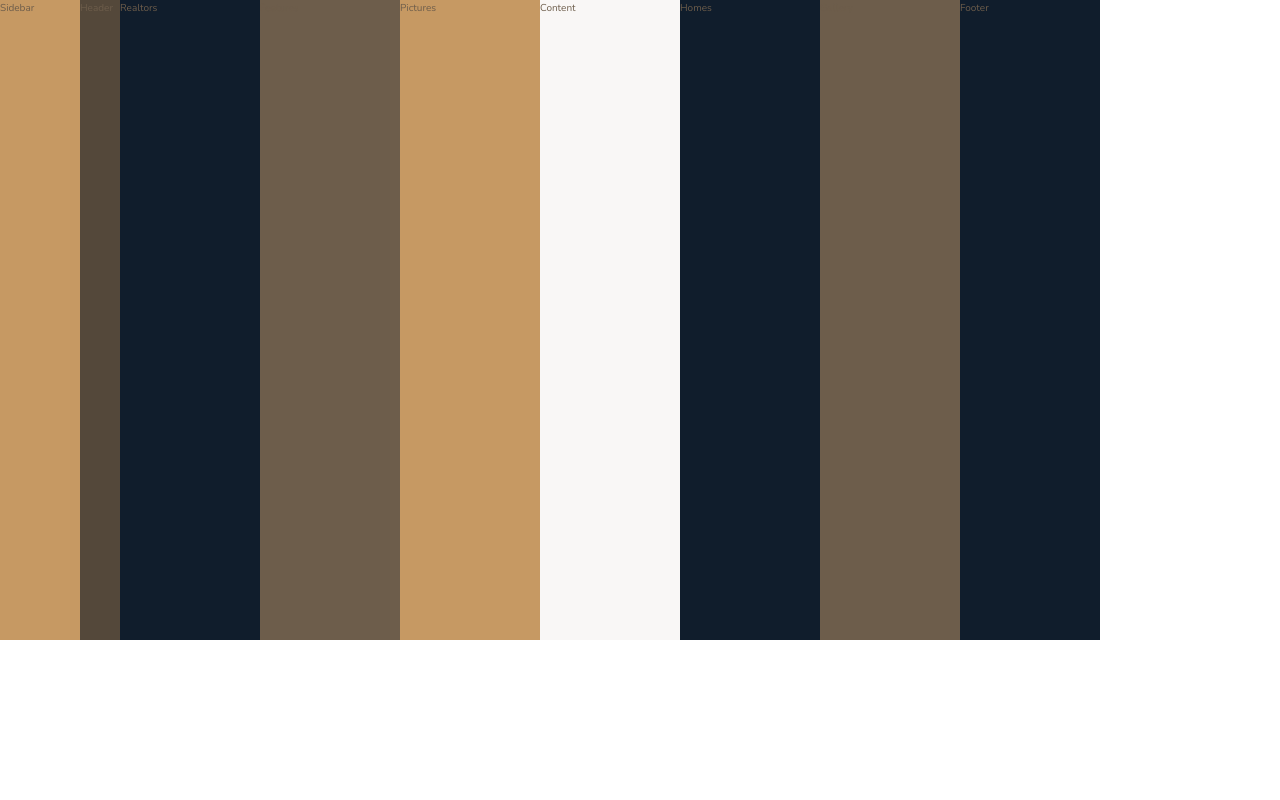
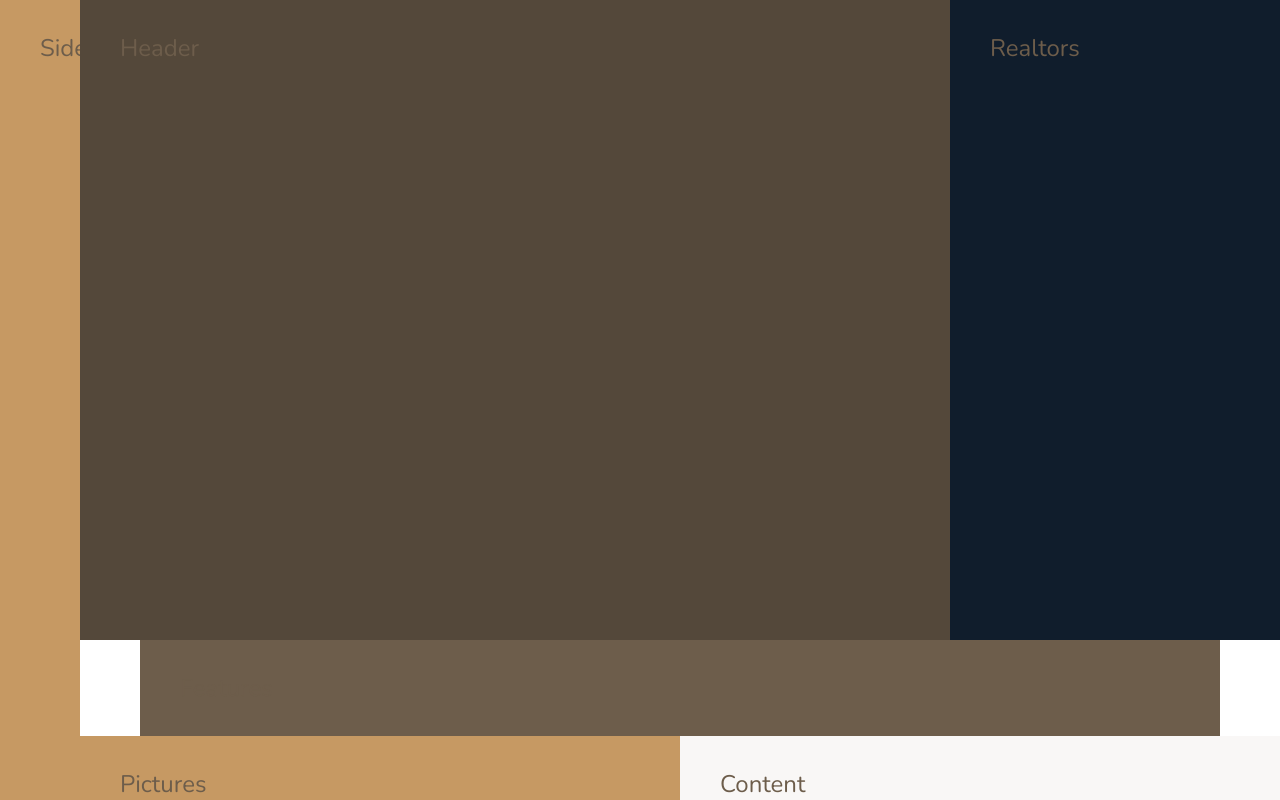
Before and after one commit to michalosinski91/nexter, a website: page index.html in a window 1280 px wide. Shown: the top 800 px of the page. Drawn offline with nearby package versions, Linux system fonts and the light colour scheme.

Commit message:
grid layout full

```diff
--- a/sass/_base.scss
+++ b/sass/_base.scss
@@ -40,9 +40,12 @@ body {
   display: grid;
   grid-template-rows: 80vh min-content 40vw repeat(3, min-content);
   grid-template-columns:
-    [sidebar-start] 8rem [sidebar-end full-start] 1fr [center-start] repeat(
-      8,
-      [col-start] minmax(min-content, 14rem) [col-end]
-    )
-    [center-end] 1fr [full-end];
+    [sidebar-start] 8rem [sidebar-end full-start] minmax(6rem, 1fr)
+    [center-start] repeat(8, [col-start] minmax(min-content, 14rem) [col-end])
+    [center-end] minmax(6rem, 1fr) [full-end];
+
+  & > * {
+    padding: 4rem;
+    font-size: 2.4rem;
+  }
 }
--- a/sass/_features.scss
+++ b/sass/_features.scss
@@ -1,3 +1,4 @@
 .features {
   background-color: $color-grey-dark-2;
+  grid-column: center-start / center-end;
 }
--- a/sass/_footer.scss
+++ b/sass/_footer.scss
@@ -1,3 +1,4 @@
 .footer {
   background-color: $color-secondary;
+  grid-column: full-start / full-end;
 }
--- a/sass/_gallery.scss
+++ b/sass/_gallery.scss
@@ -1,3 +1,4 @@
 .gallery {
   background-color: $color-grey-dark-2;
+  grid-column: full-start / full-end;
 }
--- a/sass/_header.scss
+++ b/sass/_header.scss
@@ -1,3 +1,4 @@
 .header {
   background-color: $color-grey-dark-1;
+  grid-column: full-start / col-end 6;
 }
--- a/sass/_homes.scss
+++ b/sass/_homes.scss
@@ -1,3 +1,4 @@
 .homes {
   background-color: $color-secondary;
+  grid-column: center-start / center-end;
 }
--- a/sass/_realtors.scss
+++ b/sass/_realtors.scss
@@ -1,3 +1,4 @@
 .realtors {
   background-color: $color-secondary;
+  grid-column: col-start 7 / full-end;
 }
--- a/sass/_sidebar.scss
+++ b/sass/_sidebar.scss
@@ -1,3 +1,5 @@
 .sidebar {
   background-color: $color-primary;
+  grid-column: sidebar-start / sidebar-end;
+  grid-row: 1 / -1;
 }
--- a/sass/_story.scss
+++ b/sass/_story.scss
@@ -1,9 +1,11 @@
 .story {
   &__pictures {
     background-color: $color-primary;
+    grid-column: full-start / col-end 4;
   }
 
   &__content {
     background-color: $color-grey-light-1;
+    grid-column: col-start 5 / full-end;
   }
 }
```
Also changed, not shown: css/style.css.
